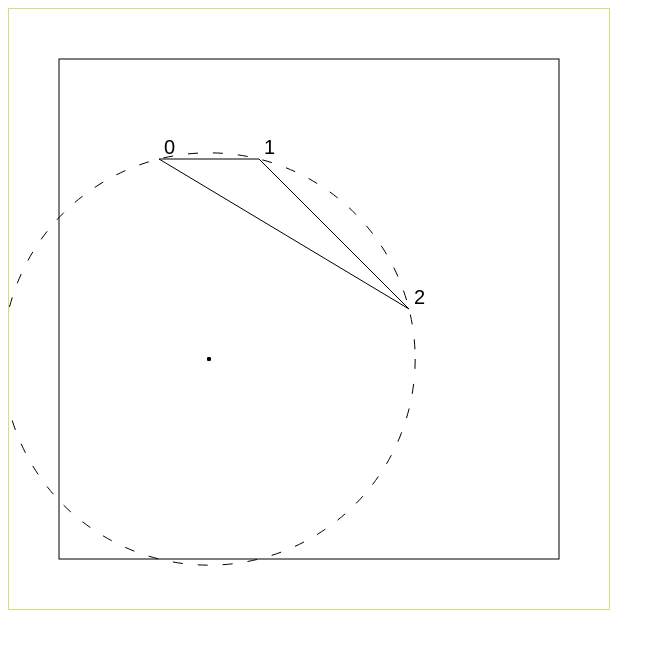
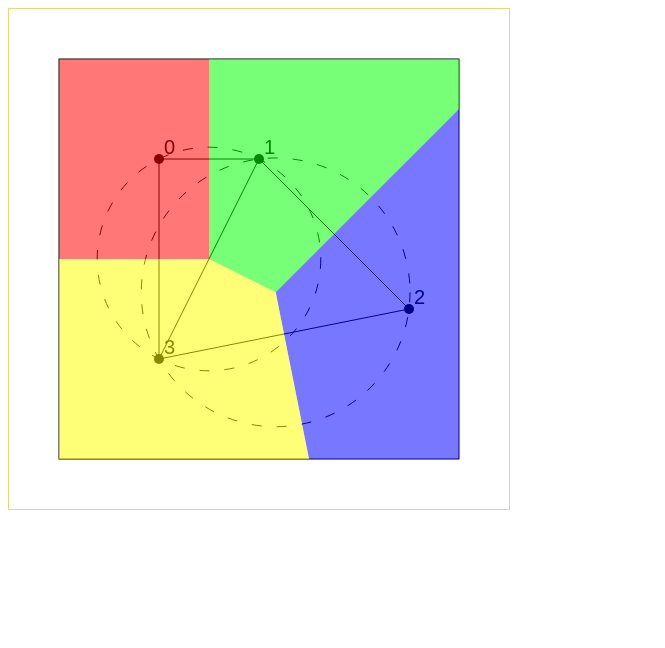
Before and after one commit to samet-karaibryamov/voronoi, a website with bundled scripts: page index.html in a window 1280 px wide. Shown: the whole page, without its empty margins (0-665 px from the left). Built offline with nearby package versions, Linux system fonts and the light colour scheme.

Commit message:
Implement polygon drawing

```diff
--- a/algo.js
+++ b/algo.js
@@ -2,7 +2,16 @@ import {
   getCircle,
   getAngle,
   getPBisector,
-  getIntersection
+  getIntersection,
+  areCoHalfPlanar,
+  isBetween,
+  isPointBetween,
+  getLineParams,
+  getVector,
+  getMiddle,
+  addPoints,
+  scaleVector,
+  getDistance
 } from './geometry.js';
 import {
   exractOrderedTriplets,
@@ -89,29 +98,29 @@ export function attachLinksToPoints(points, links) {
   });
 }
 
-function getPolygon(pt, points, trivialLinks) {
-  const links = pt.links;
+function getPolygon(center, points, trivialLinks) {
+  const links = center.links;
   const llen = links.length;
   if (!llen) return { type: 'full' };
   if (llen === 1)
     return {
       type: 'half',
       line: getPBisector(points[links[0].i[0]], points[links[0].i[1]]),
-      center: pt,
+      center,
     };
   if (trivialLinks)
     return {
       type: 'band',
       line1: getPBisector(points[links[0].i[0]], points[links[0].i[1]]),
       line2: getPBisector(points[links[1].i[0]], points[links[1].i[1]]),
-      center: pt,
+      center,
     };
 
   const poly = {
     type: 'regular',
     lines: [],
     vertices: [],
-    center: pt,
+    center,
   };
   poly.lines = links.map(l => {
     return getPBisector(points[l.i[0]], points[l.i[1]]);
@@ -140,9 +149,115 @@ function getPolygon(pt, points, trivialLinks) {
       }
     });
   }
+  // Post-process for infinite points
+  poly.vertices.some((l0, i, arr) => {
+    const l1 = arr[(i + 1) % arr.length];
+    if (!l0.a || !l1.a) return;
+
+    const prev = arr[(i - 1 + arr.length) % arr.length];
+    const next = arr[(i + 2) % arr.length];
+    let v0 = getVector(l0.a, l0.b);
+    let v1 = getVector(l1.a, l1.b);
+    if (!areCoHalfPlanar(l1, [center, addPoints(prev, v0)])) {
+      v0 = scaleVector(v0, -1);
+    }
+    if (!areCoHalfPlanar(l0, [center, addPoints(next, v1)])) {
+      v1 = scaleVector(v1, -1);
+    }
+    v0.infinite = true;
+    v1.infinite = true;
+
+    // Mutation ahead!!!
+    l0.a = prev;
+    l0.b = v0;
+    l1.a = next;
+    l1.b = v1;
+    arr[i] = v0;
+    arr[(i + 1) % arr.length] = v0;
+
+    // Early exit for slight optimization
+    return true;
+  });
+
   return poly;
 }
 
 export function getPolygons(points, trivialLinks) {
   return points.map(pt => getPolygon(pt, points, trivialLinks));
 }
+
+function intersectWithViewport (p1, p2, viewport, strict = true) {
+  if (p1.infinite && p2.infinite) return;
+
+  const isInf = p1.infinite || p2.infinite;
+  let [a, b] = [p1, p2];
+  if (isInf) {
+    [a, b] = p1.infinite ? [p2, p1] : [p1, p2];
+    b = addPoints(a, b);
+  }
+  let l = { a, b };
+  if (areCoHalfPlanar(l, viewport.corners)) return;
+
+  const pts0 = viewport.walls.map(w => getIntersection(l, w));
+  // Mutation ahead!!!
+  const pts1 = pts0.filter((p, i) => {
+    const w = viewport.walls[i];
+    // Fix for intersection inaccuracies (e.g. 400.00000006 instead of 400)
+    if (w.a.x === w.b.x) p.x = w.a.x
+    else p.y = w.a.y;
+
+    return (
+      // Check for parallelism
+      isFinite(p.x) && isFinite(p.y) &&
+      // Check for intersection out of bounds
+      isPointBetween(p, viewport.topLeft, viewport.bottomRight) &&
+      // Check for out of segments
+      (!strict || isInf || isPointBetween(p, p1, p2)) &&
+      // Check for out of rays
+      (!strict || !isInf || !isPointBetween(a, b, p))
+    );
+  });
+  return pts1;
+};
+
+const filterByContour = (contour, points, center) => {
+  const lines = contour
+    .map(line => {
+      let { a, b } = line;
+      if (a.infinite || b.infinite) {
+        const aa = a.infinite ? b : a;
+        b = addPoints(a, b);
+        a = aa;
+      }
+      return getLineParams({ a, b });
+    });
+  return points.filter(p => {
+    return lines.every(line => areCoHalfPlanar(line, [center, p]));
+  })
+};
+
+const orderByAngle = (points) => {
+  const midPoint = getMiddle(points);
+  return points.sort((a, b) => {
+    const va = getVector(midPoint, a);
+    const vb = getVector(midPoint, b);
+    const ta = Math.atan2(va.y, va.x);
+    const tb = Math.atan2(vb.y, vb.x);
+    return ta - tb;
+  })
+};
+
+export function intersectPolygonWithViewport ({ lines, vertices, center }, viewport) {
+  const viewportIntersections = [];
+  const strictViewportIntersection = !!vertices.length;
+  lines.forEach(({ a, b }) => {
+    viewportIntersections.push(...intersectWithViewport(a, b, viewport, strictViewportIntersection));
+  });
+  const clipCorners = filterByContour(lines, viewport.corners, center);
+  const clippedPoints = vertices.filter(p =>
+    !p.infinite &&
+    isPointBetween(p, viewport.topLeft, viewport.bottomRight)
+  );
+  const contour = orderByAngle(viewportIntersections.concat(clipCorners, clippedPoints));
+  return contour;
+}
--- a/canvas.js
+++ b/canvas.js
@@ -7,16 +7,18 @@ export function drawCircle(cx, cy, r) {
   ctx.setLineDash([]);
 }
 
-export function drawPoint(cx, cy, r) {
+export function drawPoint(p, r) {
   ctx.beginPath();
-  ctx.arc(cx, cy, r, 0, 2 * Math.PI);
+  ctx.arc(p.x, p.y, r, 0, 2 * Math.PI);
   ctx.fill();
 }
 
-export function drawLine(p1, p2) {
+export function drawLine(a, b) {
+  if (!b) ({ a, b } = a);
+
   ctx.beginPath();
-  ctx.moveTo(p1.x, p1.y);
-  ctx.lineTo(p2.x, p2.y);
+  ctx.moveTo(a.x, a.y);
+  ctx.lineTo(b.x, b.y);
   ctx.stroke();
 }
 
@@ -25,3 +27,5 @@ export function drawText(x, y, t, fontSize) {
   ctx.font = ctx.font.replace(/\d+(px.*)/, fontSize + '$1');
   ctx.fillText(t, x, y);
 }
+
+window.drawLine = drawLine;
--- a/geometry.js
+++ b/geometry.js
@@ -1,18 +1,28 @@
-function getMiddle(p1, p2) {
+export const addPoints = (p1, p2) => ({ x: p1.x + p2.x, y: p1.y + p2.y });
+
+export function getMiddle(p1, p2) {
+  const points = p2 ? [p1, p2] : p1;
   return {
-    x: 0.5 * (p1.x + p2.x),
-    y: 0.5 * (p1.y + p2.y)
+    x: points.reduce((s, p) => s + p.x, 0) / points.length,
+    y: points.reduce((s, p) => s + p.y, 0) / points.length
   };
 }
 
-function getVector(p1, p2) {
+export function getVector(p1, p2) {
   return {
     x: p2.x - p1.x,
     y: p2.y - p1.y
   };
 }
 
-function getDistance(p1, p2) {
+export function scaleVector (v, k) {
+  return {
+    x: k * v.x,
+    y: k * v.y
+  };
+}
+
+export function getDistance(p1, p2) {
   var dx =p1.x - p2.x;
   var dy =p1.y - p2.y;
   return Math.sqrt(dx * dx + dy * dy);
@@ -60,46 +70,26 @@ export function getAngle(origin, p) {
   return Math.atan2(p.y - origin.y, p.x - origin.x);
 }
 
-function isBetween(x, a, b) {
-  return a <= x && x <= b;
-}
+export const getLineParams = ({ a, b }) => [a.y - b.y, a.x - b.x, a.x * b.y - a.y * b.x];
 
-function isPointBetween(p, pa, pb) {
-  const x = [pa.x, pb.x].sort();
-  const y = [pa.y, pb.y].sort();
-  return isBetween(p.x, x[0], x[1]) && isBetween(p.y, y[0], y[1]);
-}
+export function areCoHalfPlanar (line, pts, strict = false) {
+  const [a, b, c] = line.a ? getLineParams(line) : line;
 
-function sameSide(line, p1, p2) {
-  const { a, b } = line;
-  const dx = a.x - b.x;
-  const dy = a.y - b.y;
-  const dd = [p1, p2].map(p => (p.y - a.y) * dx - (p.x - a.x) * dy);
-  return dd[0] * dd[1] > 0;
-}
+  const signs = {};
+  pts.forEach(p => {
+    const sign = Math.sign(a * p.x - b * p.y + c);
+    signs[sign] = true;
+  });
+  // If all sign are the same
+  if (Object.keys(signs).length === 1) return true;
+  // If strictly on different half-planes
+  if (signs[1] && signs[-1]) return false;
+  // The remaining case is having a zero. This only depends on the flag
+  return !strict;
+};
 
-function intersectLine(line, bounds) {
-  return [
-    getIntersection(line, bounds.lines.l),
-    getIntersection(line, bounds.lines.r),
-    getIntersection(line, bounds.lines.t),
-    getIntersection(line, bounds.lines.b),
-  ].filter(p => isPointBetween(p, bounds.points.tl, bounds.points.br));
-}
+export const isBetween = (x, a, b, strict = false) =>
+  (a < x && x < b) || (a > x && x > b) || (!strict && (x === a || x === b));
 
-export function intersectAbstractPolygon(poly, bounds) {
-  var verts = poly.vertices;
-  var infIdx = verts.findIndex(v => v.a);
-  if (infIdx > -1) {
-    var l1 = verts[infIdx];
-    var l2 = verts[infIdx + 1];
-    if (!l2.a) {
-      l2 = l1;
-      l1 = verts[verts.length - 1];
-    }
-    var pts1 = intersectLine(l1, bounds);
-    var pts2 = intersectLine(l2, bounds);
-    pts1 = pts1.filter(p => sameSide(l2, poly.center, p));
-    pts2 = pts2.filter(p => sameSide(l1, poly.center, p));
-  }
-}
+export const isPointBetween = (p, a, b, strict = false) =>
+  isBetween(p.x, a.x, b.x, strict) && isBetween(p.y, a.y, b.y, strict);
--- a/index.html
+++ b/index.html
@@ -6,7 +6,7 @@
     <link rel="stylesheet" href="index.css">
   </head>
   <body>
-    <canvas id="canvas" width="600" height="600"></canvas>
+    <canvas id="canvas" width="500" height="500"></canvas>
     <script src="utils.js" type="module" charset="utf-8"></script>
     <script src="geometry.js" type="module" charset="utf-8"></script>
     <script src="algo.js" type="module" charset="utf-8"></script>
--- a/index.js
+++ b/index.js
@@ -1,5 +1,4 @@
 import {
-  initBounds,
   generatePoints
 } from './utils.js';
 import {
@@ -12,24 +11,42 @@ import {
   getDelauneyTriangles,
   getLinks,
   attachLinksToPoints,
-  getPolygons
+  getPolygons,
+  intersectPolygonWithViewport
 } from './algo.js';
-import {
-  intersectAbstractPolygon
-} from './geometry.js';
 
 var canvas = document.querySelector('canvas');
 var ctx = window.ctx = canvas.getContext('2d');
 ctx.translate(50, 50);
-var bounds = initBounds({
-  left: 0,
-  top: 0,
-  right: canvas.width - 1 - 100,
-  bottom: canvas.height - 1 - 100
-});
+ctx.clearRect(-50, -50, 500, 500);
+window.viewport = (() => {
+  const width = 400;
+  const height = 400;
+  const topLeft = { x: 0, y: 0 };
+  const bottomRight = { x: width, y: height };
+  const corners = [
+    topLeft,
+    { x: width, y: 0 },
+    bottomRight,
+    { x: 0, y: height },
+  ];
+  const walls = corners.map((c, i) => {
+    const c1 = corners[(i + 1) % 4];
+    return { a: c, b: c1 };
+  });
+  return {
+    x: 0,
+    y: 0,
+    walls,
+    corners,
+    topLeft,
+    bottomRight,
+    width,
+    height
+  };
+})();
 ctx.strokeStyle = 'black';
-ctx.strokeRect(bounds.x, bounds.y, bounds.w, bounds.h);
-var nodes = [];
+ctx.strokeRect(viewport.x, viewport.y, viewport.width, viewport.height);
 
 
 var points = generatePoints(10);
@@ -37,7 +54,7 @@ points = [
   { x: 100, y: 100 },
   { x: 200, y: 100 },
   { x: 350, y: 250 },
-  // { x: 100, y: 300 },
+  { x: 100, y: 300 },
   // { x: 300, y: 350 },
   // { x: 200, y: 300 },
 ];
@@ -49,7 +66,7 @@ function generateAndDraw() {
     p.idx = i;
   });
   points.forEach(function(p, i) {
-    drawPoint(p.x, p.y);
+    drawPoint(p);
     drawText(p.x + 5, p.y - 5, i, 20);
   });
 
@@ -73,35 +90,29 @@ function generateAndDraw() {
 
   window.polygons = getPolygons(points, trivialLinks);
 
-  polygons.forEach(pol => {
-    if (!pol) return;
-    switch (pol.type) {
-      case 'half':
-        drawLine(pol.line.a, pol.line.b);
-        break;
-      case 'band':
-        drawLine(pol.line1.a, pol.line1.b);
-        drawLine(pol.line2.a, pol.line2.b);
-        break;
-      case 'regular':
-        pol.lines.forEach(l => {
-          // drawLine(l.a, l.b);
-        });
-        // return;
-        pol.vertices.forEach(v => {
-          if (!('x' in v)) return;
-          drawPoint(v.x, v.y, 2);
-        });
-        break;
-      default:
-    }
+  window.contours = polygons.map(poly => intersectPolygonWithViewport(poly, viewport));
+  polygons.forEach(({ center }) => {
+    drawPoint(center, 5);
   });
 
-  polygons.forEach(pol => {
-    if (pol.type === 'regular') {
-      intersectAbstractPolygon(pol, bounds);
-    }
+  [
+    contours[0],
+    contours[1],
+    contours[2],
+    contours[3],
+  ].forEach((contour, j) => {
+    ctx.beginPath();
+    contour.forEach((p, i) => {
+      if (i) {
+        ctx.lineTo(p.x, p.y);
+      } else {
+        ctx.moveTo(p.x, p.y);
+      }
+    });
+    ctx.fillStyle = ['#f008', '#0f08', '#00f8', '#ff08'][j];
+    ctx.fill();
   });
+
 }
 
 generateAndDraw();
--- a/utils.js
+++ b/utils.js
@@ -30,30 +30,3 @@ export function forEachInPairs(array, cb) {
     cb(item1, item2);
   });
 }
-
-export function initBounds(bounds) {
-  var tl = { x: bounds.left, y: bounds.top };
-  var tr = { x: bounds.right, y: bounds.top };
-  var bl = { x: bounds.left, y: bounds.bottom };
-  var br = { x: bounds.right, y: bounds.bottom };
-  var leftl = { a: tl, b: bl };
-  var rightl = { a: tr, b: br };
-  var topl = { a: tl, b:tr };
-  var bottoml = { a: bl, b:br };
-  return Object.assign(
-    {
-      x: bounds.left,
-      y: bounds.top,
-      w: bounds.right - bounds.left + 1,
-      h: bounds.bottom - bounds.top + 1,
-      lines: {
-        l: leftl,
-        r: rightl,
-        t: topl,
-        b: bottoml,
-      },
-      points: { tl, tr, bl, br }
-    },
-    bounds
-  );
-}
```
